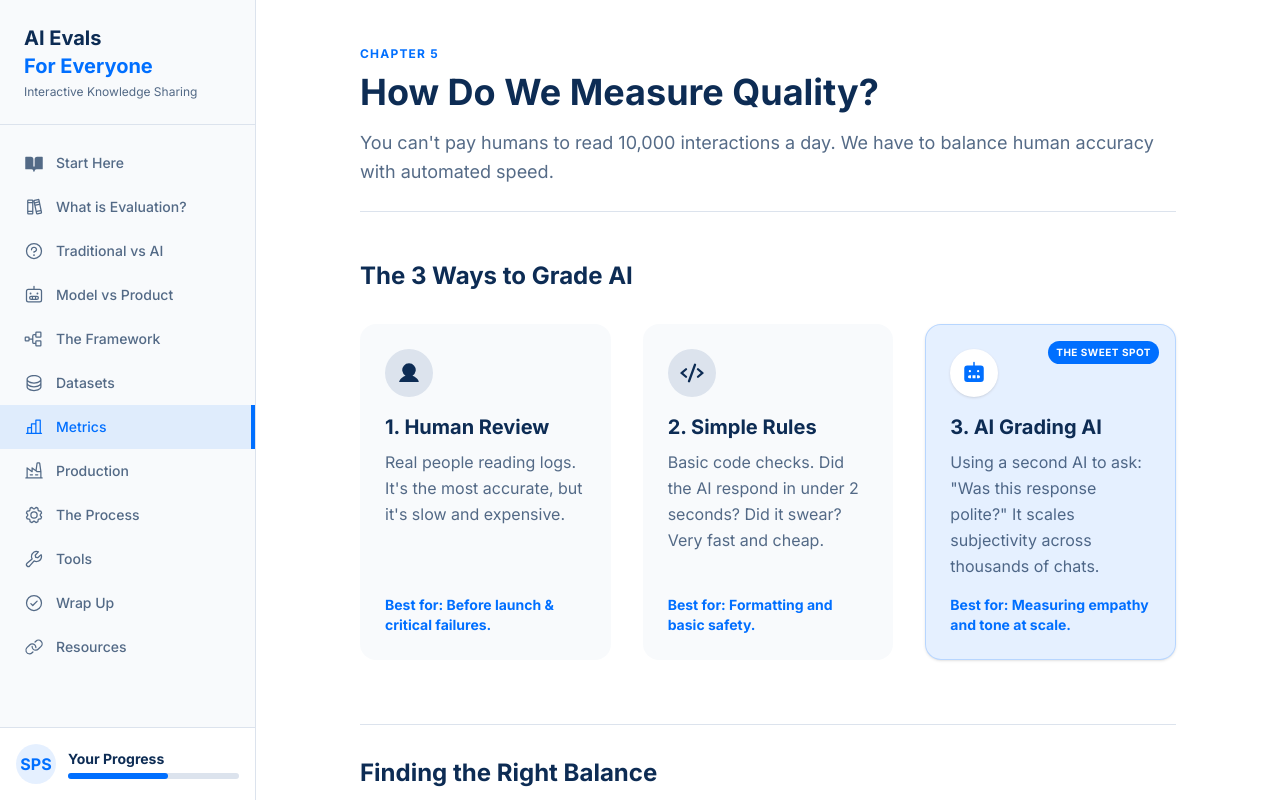
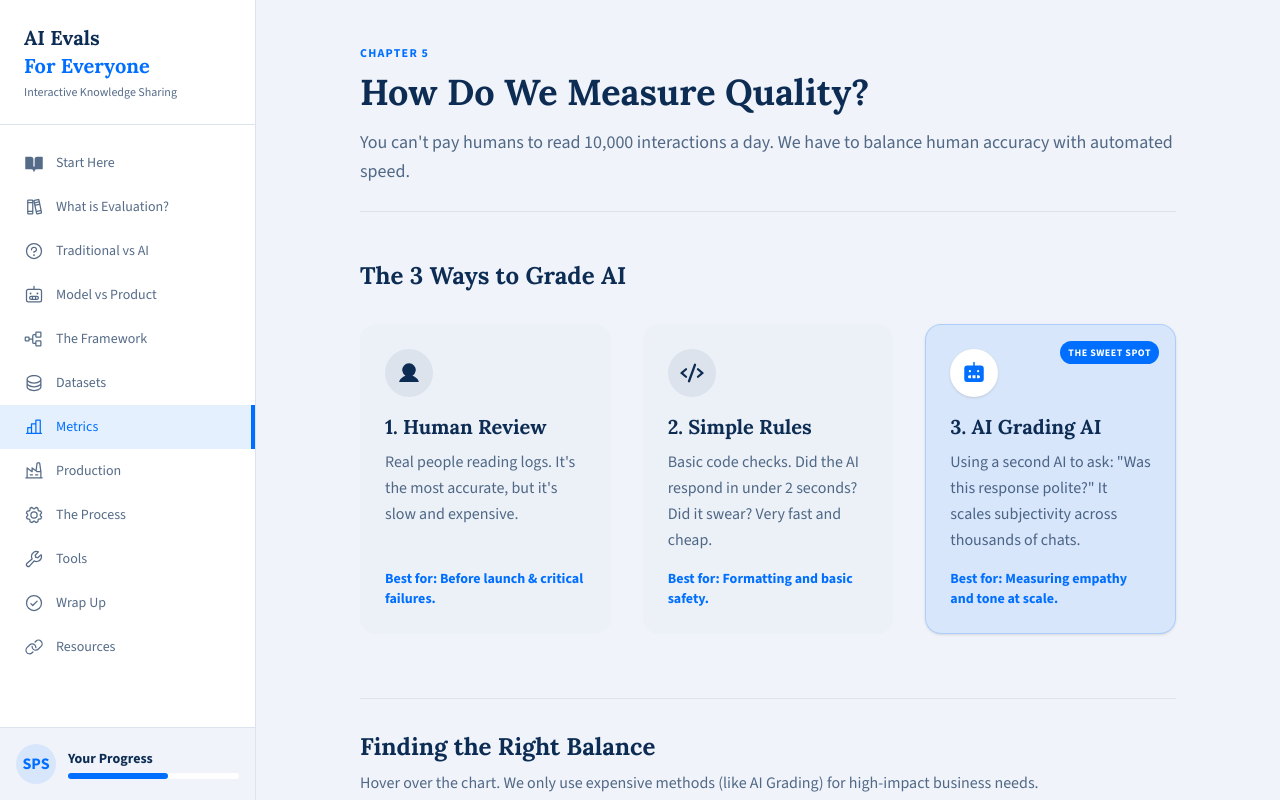
Before and after one commit to Kayric/ai-eval-react, a React (Vite) app: page /ai-eval-react/metrics in a window 1280 px wide. Built offline with nearby package versions, Linux system fonts and the light colour scheme.

Commit message:
Update design to align with Brand Book guidelines: new typography, color palette, and component styling

```diff
--- a/index.html
+++ b/index.html
@@ -7,7 +7,7 @@
     <title>AI Evals for Everyone - Interactive Guide</title>
     <link rel="preconnect" href="https://fonts.googleapis.com">
     <link rel="preconnect" href="https://fonts.gstatic.com" crossorigin>
-    <link href="https://fonts.googleapis.com/css2?family=Inter:wght@300;400;500;600;700;800&display=swap" rel="stylesheet">
+    <link href="https://fonts.googleapis.com/css2?family=Lora:ital,wght@0,400..700;1,400..700&family=Source+Sans+3:ital,wght@0,200..900;1,200..900&display=swap" rel="stylesheet">
     <script type="text/javascript">
       // Single Page Apps for GitHub Pages
       // https://github.com/rafgraph/spa-github-pages
--- a/src/components/Sidebar.tsx
+++ b/src/components/Sidebar.tsx
@@ -20,17 +20,17 @@ export const Sidebar = ({ isOpen, onClose }: { isOpen: boolean; onClose: () => v
       <aside
         className={`
           transform transition-transform duration-300 fixed md:relative z-40
-          w-64 h-full bg-softgray/20 text-primary flex flex-col border-r border-softgray
+          w-64 h-full bg-bg-white text-primary flex flex-col border-r border-softgray
           pt-16 md:pt-0
           ${isOpen ? 'translate-x-0' : '-translate-x-full md:translate-x-0'}
         `}
       >
         <div className="p-6 border-b border-softgray hidden md:block">
-          <h1 className="font-bold text-xl text-primary">
+          <h1 className="font-bold text-xl text-primary font-serif">
             AI Evals <br />
             <span className="text-secondary">For Everyone</span>
           </h1>
-          <p className="text-xs text-primary/70 mt-1">Interactive Knowledge Sharing</p>
+          <p className="text-xs text-primary/70 mt-1 font-sans">Interactive Knowledge Sharing</p>
         </div>
 
         <nav className="flex-1 overflow-y-auto py-4">
@@ -40,10 +40,10 @@ export const Sidebar = ({ isOpen, onClose }: { isOpen: boolean; onClose: () => v
               to={chapter.path}
               onClick={onClose} // Close sidebar on mobile selection
               className={({ isActive }) => `
-                flex items-center gap-3 px-6 py-3 transition-colors text-sm font-medium
+                flex items-center gap-3 px-6 py-3 transition-colors text-sm font-medium font-sans
                 ${isActive
                   ? 'bg-secondary/10 text-secondary border-r-4 border-secondary'
-                  : 'text-primary/70 hover:bg-softgray/50 hover:text-primary'}
+                  : 'text-primary/70 hover:bg-bg-light hover:text-primary'}
               `}
             >
               <chapter.icon size={20} weight={chapter.id === 'cover' ? "fill" : "regular"} />
@@ -52,14 +52,14 @@ export const Sidebar = ({ isOpen, onClose }: { isOpen: boolean; onClose: () => v
           ))}
         </nav>
 
-        <div className="p-4 border-t border-softgray bg-white">
+        <div className="p-4 border-t border-softgray bg-bg-light">
           <div className="flex items-center gap-3">
             <div className="w-10 h-10 rounded-full bg-secondary/10 flex items-center justify-center text-secondary font-bold">
               SPS
             </div>
             <div className="flex-1">
-              <p className="text-sm text-primary font-bold">Your Progress</p>
-              <div className="w-full bg-softgray rounded-full h-1.5 mt-1">
+              <p className="text-sm text-primary font-bold font-sans">Your Progress</p>
+              <div className="w-full bg-bg-white rounded-full h-1.5 mt-1">
                 <div
                   className="bg-secondary h-1.5 rounded-full transition-all duration-300"
                   style={{ width: `${progress}%` }}
--- a/src/components/charts/MetricChart.tsx
+++ b/src/components/charts/MetricChart.tsx
@@ -31,9 +31,10 @@ export const MetricChart = () => {
         backgroundColor: (context: any) => {
           const val = context.raw;
           if (!val) return '#DCE3ED';
-          if (val.label === 'Safety Filter') return '#11d399'; // Green accent
-          if (val.label === 'AI Grading AI (LLM Judge)') return '#006fff'; // Blue accent
-          return '#DCE3ED'; // Soft gray
+          if (val.type === 'Must Have') return '#11D399'; // Accent Green
+          if (val.type === 'Strategic') return '#006FFF'; // Secondary Blue
+          if (val.type === 'Nice to Have') return '#FCB710'; // Accent Yellow
+          return '#F92155'; // Accent Pink (Avoid)
         },
         pointRadius: 8,
         pointHoverRadius: 10
@@ -46,9 +47,11 @@ export const MetricChart = () => {
     maintainAspectRatio: false,
     plugins: {
       tooltip: {
-        backgroundColor: '#0d2c54',
-        titleColor: '#ffffff',
-        bodyColor: '#ffffff',
+        backgroundColor: '#0D2C54', // Primary
+        titleColor: '#FFFFFF',
+        bodyColor: '#FFFFFF',
+        titleFont: { family: 'Lora' },
+        bodyFont: { family: 'Source Sans 3' },
         callbacks: {
           label: function(context: any) {
             return `${context.raw.label} (${context.raw.type})`;
@@ -59,12 +62,20 @@ export const MetricChart = () => {
     },
     scales: {
       x: {
-        title: { display: true, text: 'Cost (Compute/$$$)', font: { weight: 'bold' } },
+        title: {
+          display: true,
+          text: 'Cost (Compute/$$$)',
+          font: { weight: 'bold', family: 'Source Sans 3' }
+        },
         min: 0, max: 10,
         grid: { color: '#DCE3ED' }
       },
       y: {
-        title: { display: true, text: 'Business Impact', font: { weight: 'bold' } },
+        title: {
+          display: true,
+          text: 'Business Impact',
+          font: { weight: 'bold', family: 'Source Sans 3' }
+        },
         min: 0, max: 10,
         grid: { color: '#DCE3ED' }
       }
--- a/src/index.css
+++ b/src/index.css
@@ -1,26 +1,38 @@
 @import "tailwindcss";
 
 @theme {
-  --color-primary: #0d2c54;
-  --color-secondary: #006fff;
-  --color-accent: #11d399;
+  --color-primary: #0D2C54;
+  --color-secondary: #006FFF;
+  --color-accent-pink: #F92155;
+  --color-accent-yellow: #FCB710;
+  --color-accent-green: #11D399;
+  --color-bg-light: #F0F4FA;
+  --color-bg-white: #FFFFFF;
+
+  /* Backward compatibility / mapping */
+  --color-accent: var(--color-accent-green);
   --color-softgray: #DCE3ED;
-  --color-bg: #ffffff;
+  --color-bg: var(--color-bg-light);
 
-  --font-sans: "Inter", sans-serif;
+  --font-serif: "Lora", serif;
+  --font-sans: "Source Sans 3", sans-serif;
 }
 
 :root {
-  background-color: #ffffff;
-  color: #0d2c54;
-  font-family: "Inter", sans-serif;
+  background-color: var(--color-bg-light);
+  color: var(--color-primary);
+  font-family: var(--font-sans);
+}
+
+h1, h2, h3, h4, h5, h6, .font-serif {
+  font-family: var(--font-serif);
 }
 
 body {
   margin: 0;
-  background-color: #ffffff;
-  color: #0d2c54;
-  font-family: "Inter", sans-serif;
+  background-color: var(--color-bg-light);
+  color: var(--color-primary);
+  font-family: var(--font-sans);
   height: 100vh;
   overflow: hidden;
 }
```
Also changed, not shown: 1 other file (tests, documents, lock files or other folders).
